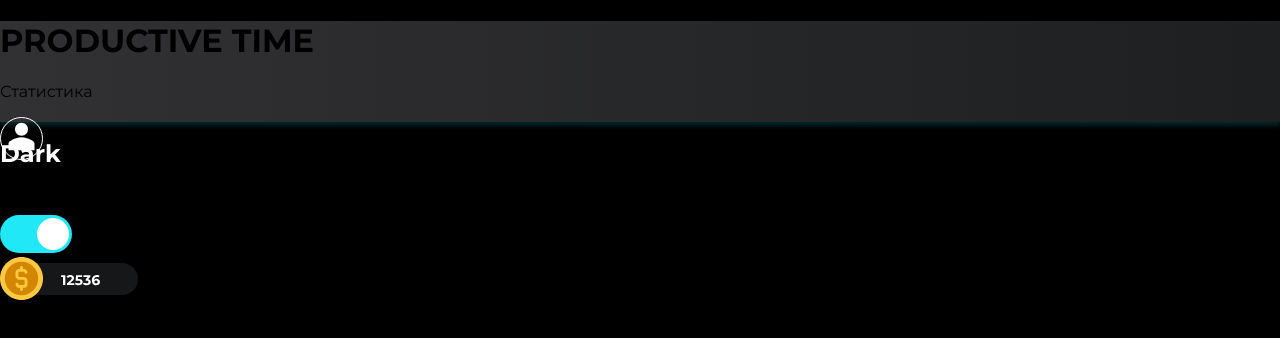
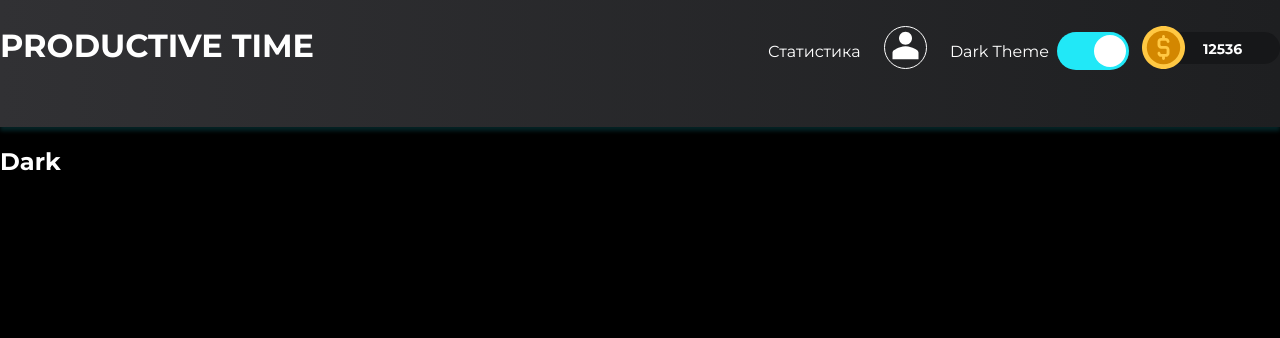
Before and after one commit to sergeycin/productive_time, a React (Create React App) app: page / in a window 1280 px wide. Shown: the top 338 px of the page. Built offline with nearby package versions, Linux system fonts and the light colour scheme.

Commit message:
head desk

```diff
--- a/src/pages/Dark.css
+++ b/src/pages/Dark.css
@@ -3,6 +3,7 @@ body{
 }
 .dark{
     background: black;
+    color: white;
 }
 .dark h1{
     color: white;
@@ -52,8 +53,42 @@ h1{
 }
 
 .header{
+    padding-top: 2%;
+    padding-bottom: 0%;
     width: 100%;
     height: 101px;
 box-shadow: 0px 4px 4px rgba(33, 232, 247, 0.15);
 background: linear-gradient(270deg, #1E1F21 0%, #313134 100%);
 }
+.header h1{
+    margin: 0;
+    font-weight: 24px;
+
+    font-weight: bold;
+}
+.header__last{
+   flex-basis: 40%;
+}
+.header__row{
+    display: flex;
+    justify-content: space-between;
+    width: 100%;
+}
+.header__last-row{
+    display: flex;
+    justify-content: space-between;
+    width: 100%;
+}
+.header__person{
+    margin-left: 2%;
+    margin-right: 2%;
+}
+.header__switch{
+
+    display: flex;
+    width: 35%;
+    justify-content: space-between;
+    align-items: center;
+
+
+}
--- a/src/pages/Dark.tsx
+++ b/src/pages/Dark.tsx
@@ -11,7 +11,7 @@ const Dark: React.FC = () => {
   const dispatch = useDispatch();
   const themewhite = useTypesSelector(state => state.theme)
   console.log(themewhite);
-
+  document.body.classList.add('dark');
 
 
   let flagTheme:boolean = true;
@@ -39,6 +39,7 @@ const themeHandler = () =>{
     <div className="wrapperDark">
 
       <header className="header">
+        <div className="container">
         <div className="header__row">
           <div className="header__head"><h1>PRODUCTIVE TIME</h1></div>
           <div className="header__last">
@@ -47,14 +48,16 @@ const themeHandler = () =>{
               <div className="header__person"><img src={personLogo} alt="" /></div>
               <div className="header__switch" onClick={() => themeHandler() }>
                 <p>Dark Theme</p>
-    <div className={switchClass} > </div>
+      <div className={switchClass} > </div>
     </div>
     <div className="header__coin"><img src={coin} alt="" /></div>
             </div>
           </div>
         </div>
+        </div>
+
       </header>
-  <h1 className="darkhead">Dark</h1>
+  <h2 className="darkhead">Dark</h2>
 
 
 
--- a/src/pages/White.css
+++ b/src/pages/White.css
@@ -1,15 +1,17 @@
 .white{
     background: white;
-}
-.white h1{
     color: black;
 }
-h1{
-    color: black;
-}
+
+
 .darkhead{
     font-size: 24px;
 }
 .whiteHead{
     font-size: 64px;
 }
+.white .header{
+    background: linear-gradient(270deg, #21E4F2 0%, #313134 100%);
+box-shadow: 0px 4px 4px rgba(33, 232, 247, 0.15);
+color: white;
+}
--- a/src/pages/White.tsx
+++ b/src/pages/White.tsx
@@ -1,6 +1,8 @@
 import React from 'react';
 import { useDispatch } from 'react-redux';
 import { UserActionTypes, useTypesSelector } from '../store/reducers/themeReducer';
+import personLogo from '../img/person.svg';
+import coin from '../img/coin.svg';
 import './White.css'
 
 
@@ -34,9 +36,26 @@ const themeHandler = () =>{
 }
   return (
     <div>
-  <h1 className="whiteHead">White</h1>
 
-      <div className={switchClass} onClick={() => themeHandler() }> </div>
+ <header className="header">
+        <div className="container">
+        <div className="header__row">
+          <div className="header__head"><h1>PRODUCTIVE TIME</h1></div>
+          <div className="header__last">
+            <div className="header__last-row">
+              <div className="header__stat"><p>Статистика</p></div>
+              <div className="header__person"><img src={personLogo} alt="" /></div>
+              <div className="header__switch" onClick={() => themeHandler() }>
+                <p>Dark Theme</p>
+      <div className={switchClass} > </div>
+    </div>
+    <div className="header__coin"><img src={coin} alt="" /></div>
+            </div>
+          </div>
+        </div>
+        </div>
+
+      </header>
     </div>
   );
 }
```
